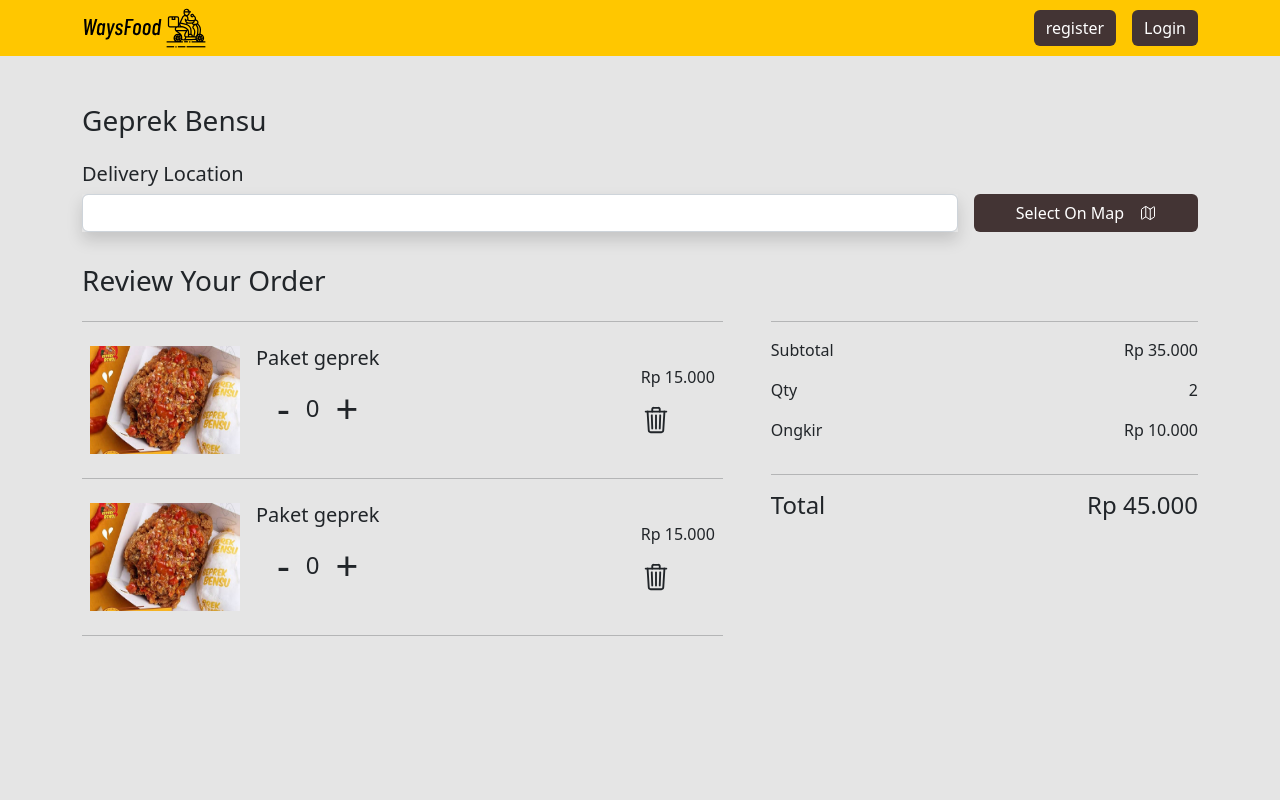
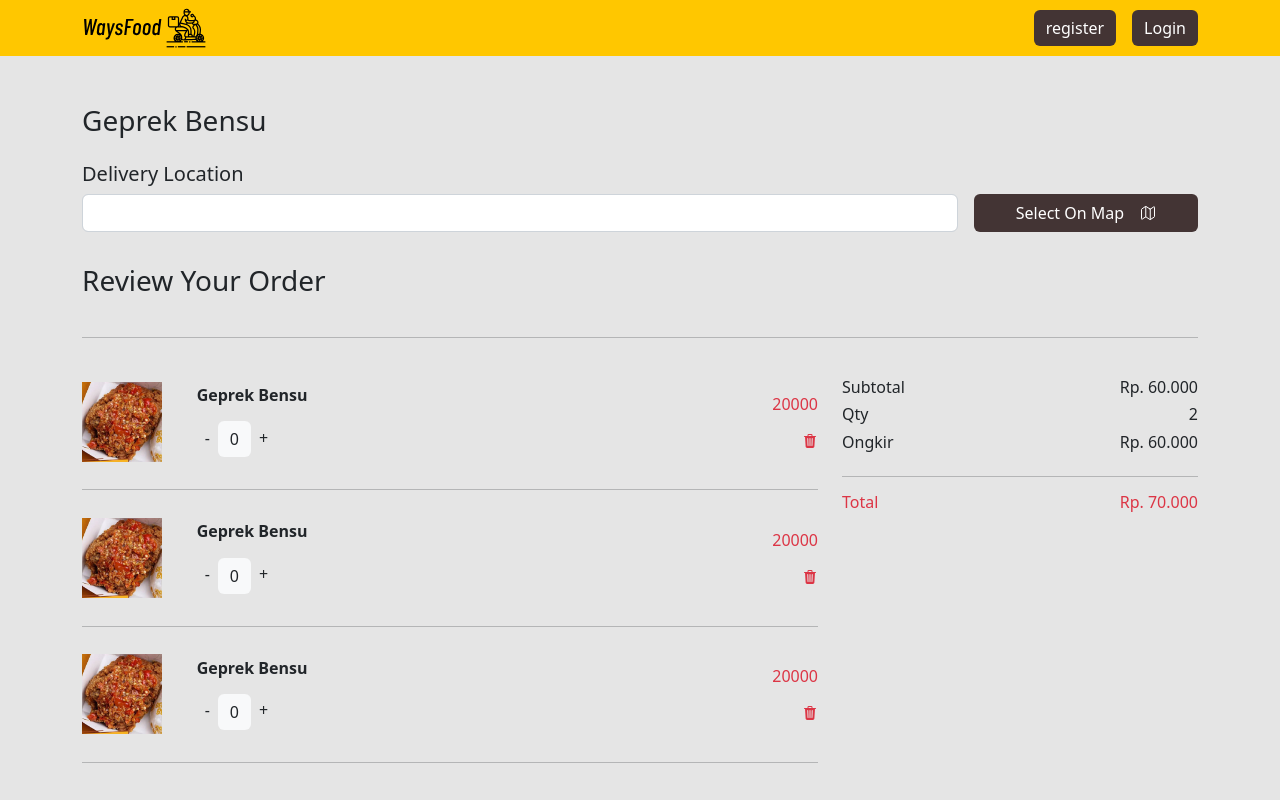
Before and after one commit to MuhammadFadhil10/waysfood, a React (Create React App) app: page /cart/detail/1 in a window 1280 px wide. Built offline with nearby package versions, Linux system fonts and the light colour scheme.

Commit message:
makasih ra

```diff
--- a/src/pages/CartOrder.js
+++ b/src/pages/CartOrder.js
@@ -26,16 +26,10 @@
 			<div className='w-100 mb-3'>
 				<h5>Delivery Location</h5>
 				<Form className='d-flex gap-3'>
-					<Form.Group className='w-100 shadow d-flex'>
+					<Form.Group className='w-100 d-flex'>
 						{/* <IoLocationSharp size={30} /> */}
 						<Form.Control type='text'></Form.Control>
 					</Form.Group>
-
-					{/* <GlobalButton
-						name='Select on map'
-						bgColor='#433434'
-						className='w-25 border-0'
-					/> */}
 					<Button
 						className='w-25 d-flex gap-3 justify-content-center align-items-center'
 						style={{ backgroundColor: '#433434', border: 'none' }}
@@ -45,85 +39,155 @@
 				</Form>
 			</div>
 			{/* cart detail */}
-			<div>
-				<h1 className='fs-3'>Review Your Order</h1>
-				<div className='d-flex justify-content-between gap-5 '>
-					<div className=' justify-content-between w-75 left'>
+
+			<h1 className='fs-3'>Review Your Order</h1>
+			<hr />
+			<Row>
+				<Col>
+					<Col>
+						<Row className='d-flex align-items-center'>
+							<Col>
+								<Row className='d-flex align-items-center text-start'>
+									<Col className='col-3'>
+										<img
+											src={geprekImage}
+											style={{
+												width: '80px',
+												height: '80px',
+												objectFit: 'cover',
+											}}
+										/>
+									</Col>
+									<Col className='col-9 ps-5 ps-lg-0'>
+										<h6 className='my-3 ff-abhaya fw-bold'>Geprek Bensu</h6>
+										<h6 className='my-3 ff-avenir'>
+											<span className='m-2'>-</span>
+											<Button className='bg-light border-0 rounded text-dark'>
+												0
+											</Button>
+											<span className='m-2'>+</span>
+										</h6>
+									</Col>
+								</Row>
+							</Col>
+							<Col className='col-4 text-end'>
+								<h6 className='text-danger my-3'>20000</h6>
+								<h6 className='text-danger my-3'>
+									<IoTrash />
+								</h6>
+							</Col>
+						</Row>
 						<hr />
-						{/* <div className='mb-4 w-75 p-2  d-flex flex-row justify-content-between'> */}
-						<div className='d-flex gap-3 align-items-center w-100 justify-content-between p-2'>
-							<div className='d-flex'>
-								<Image src={geprekImage} width='150px' className='me-3' />
-								<div className='d-flex flex-column align-items-center'>
-									<h1 className='fs-5'>Paket geprek</h1>
-									<div className='d-flex gap-3 align-items-center'>
-										<p className='fs-1' style={{ cursor: 'pointer' }}>
-											-
-										</p>
+					</Col>
+					<Col>
+						<Row className='d-flex align-items-center'>
+							<Col>
+								<Row className='d-flex align-items-center text-start'>
+									<Col className='col-3'>
+										<img
+											src={geprekImage}
+											style={{
+												width: '80px',
+												height: '80px',
+												objectFit: 'cover',
+											}}
+										/>
+									</Col>
+									<Col className='col-9 ps-5 ps-lg-0'>
+										<h6 className='my-3 ff-abhaya fw-bold'>Geprek Bensu</h6>
+										<h6 className='my-3 ff-avenir'>
+											<span className='m-2'>-</span>
+											<Button className='bg-light border-0 rounded text-dark'>
+												0
+											</Button>
+											<span className='m-2'>+</span>
+										</h6>
+									</Col>
+								</Row>
+							</Col>
+							<Col className='col-4 text-end'>
+								<h6 className='text-danger my-3'>20000</h6>
+								<h6 className='text-danger my-3'>
+									<IoTrash />
+								</h6>
+							</Col>
+						</Row>
+						<hr />
+					</Col>
+					<Col>
+						<Row className='d-flex align-items-center'>
+							<Col>
+								<Row className='d-flex align-items-center text-start'>
+									<Col className='col-3'>
+										<img
+											src={geprekImage}
+											style={{
+												width: '80px',
+												height: '80px',
+												objectFit: 'cover',
+											}}
+										/>
+									</Col>
+									<Col className='col-9 ps-5 ps-lg-0'>
+										<h6 className='my-3 ff-abhaya fw-bold'>Geprek Bensu</h6>
+										<h6 className='my-3 ff-avenir'>
+											<span className='m-2'>-</span>
+											<Button className='bg-light border-0 rounded text-dark'>
+												0
+											</Button>
+											<span className='m-2'>+</span>
+										</h6>
+									</Col>
+								</Row>
+							</Col>
+							<Col className='col-4 text-end'>
+								<h6 className='text-danger my-3'>20000</h6>
+								<h6 className='text-danger my-3'>
+									<IoTrash />
+								</h6>
+							</Col>
+						</Row>
+						<hr />
+					</Col>
+				</Col>
 
-										<p className='fs-4'>0</p>
-										<p className='fs-1' style={{ cursor: 'pointer' }}>
-											+
-										</p>
-									</div>
-								</div>
-							</div>
-							<div className='d-flex flex-column'>
-								<p>Rp 15.000</p>
-								<IoTrashOutline size={30} cursor='pointer' />
-							</div>
-						</div>
+				<Col className='col-12 col-lg-4'>
+					<Col>
+						<Row className='d-flex align-items-center mt-2'>
+							<Col>
+								<Row className='d-flex align-items-center text-start'>
+									<Col className='ff-abhaya'>
+										<h6>Subtotal</h6>
+										<h6>Qty</h6>
+										<h6>Ongkir</h6>
+									</Col>
+									<Col className='ff-abhaya text-end'>
+										<h6>Rp. 60.000</h6>
+										<h6>2</h6>
+										<h6>Rp. 60.000</h6>
+									</Col>
+								</Row>
+							</Col>
+						</Row>
 						<hr />
-						{/*  */}
-						<div className='d-flex gap-3 align-items-center w-100 justify-content-between p-2'>
-							<div className='d-flex'>
-								<Image src={geprekImage} width='150px' className='me-3' />
-								<div className='d-flex flex-column align-items-center'>
-									<h1 className='fs-5'>Paket geprek</h1>
-									<div className='d-flex gap-3 align-items-center'>
-										<p className='fs-1' style={{ cursor: 'pointer' }}>
-											-
-										</p>
+					</Col>
 
-										<p className='fs-4'>0</p>
-										<p className='fs-1' style={{ cursor: 'pointer' }}>
-											+
-										</p>
-									</div>
-								</div>
-							</div>
-							<div className='d-flex flex-column'>
-								<p>Rp 15.000</p>
-								<IoTrashOutline size={30} cursor='pointer' />
-							</div>
-						</div>
-						<hr />
-					</div>
-					<div className='w-50'>
-						<hr className='w-100' />
-						{/* <div> */}
-						<div className='total-field d-flex justify-content-between'>
-							<p>Subtotal</p>
-							<p>Rp 35.000</p>
-						</div>
-						<div className='total-field d-flex justify-content-between'>
-							<p>Qty</p>
-							<p>2</p>
-						</div>
-						<div className='total-field d-flex justify-content-between'>
-							<p>Ongkir</p>
-							<p>Rp 10.000</p>
-						</div>
-						{/* </div> */}
-						<hr />
-						<div className='total-field d-flex justify-content-between'>
-							<h1 className='fs-4'>Total</h1>
-
-							<h1 className='fs-4'>Rp 45.000</h1>
-						</div>
-					</div>
-				</div>
-			</div>
+					<Col>
+						<Row className='d-flex align-items-center'>
+							<Col>
+								<Row className='d-flex align-items-center text-start text-danger'>
+									<Col className='ff-abhaya'>
+										<h6>Total</h6>
+									</Col>
+									<Col className='col-4 text-end ff-avenir'>
+										<h6>Rp. 70.000</h6>
+									</Col>
+								</Row>
+							</Col>
+						</Row>
+					</Col>
+				</Col>
+			</Row>
 		</Container>
 	);
 };
```
Also changed, not shown: src/components/Navigation.js (+39 -11 lines), src/pages/CartFailed.js (added, +113 -0 lines), src/assets/icon/cart.svg (added), src/pages/Profile.js (added).
